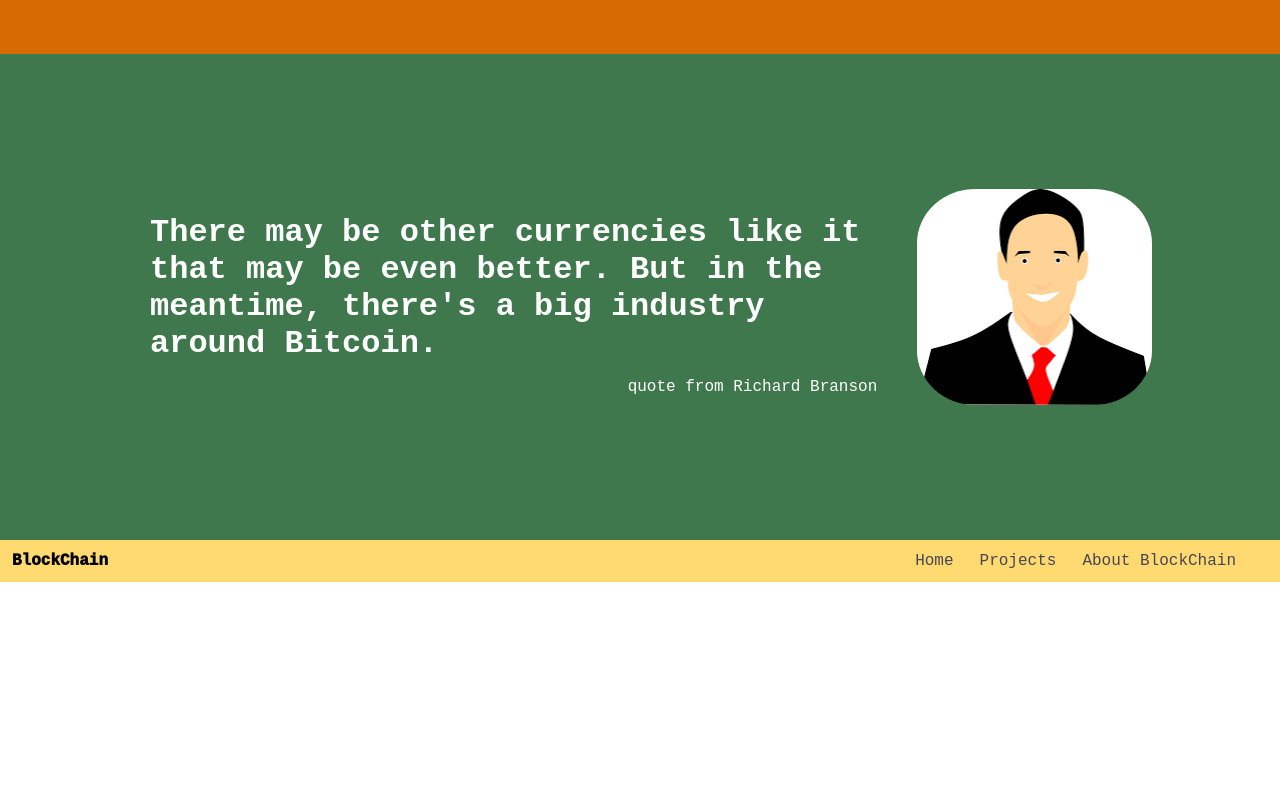
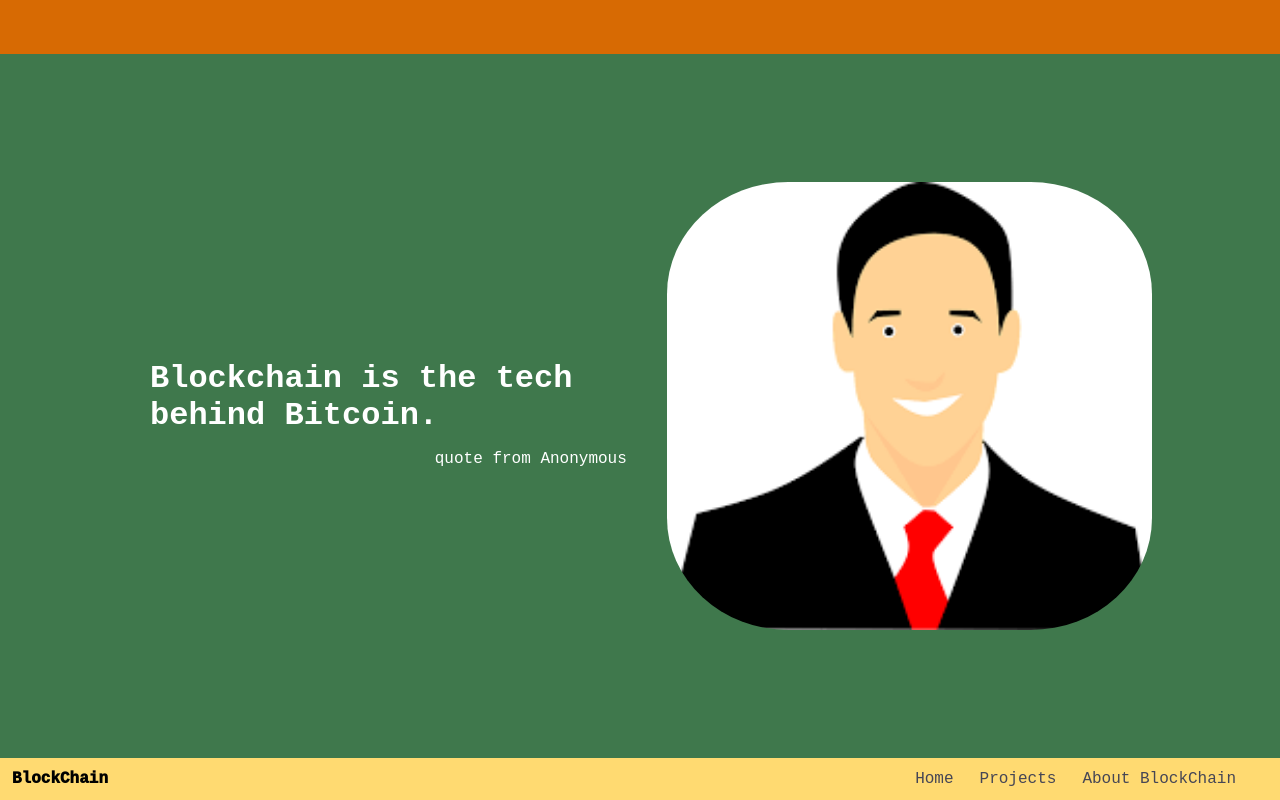
Before and after one commit to BryanHJH/odin-landing-page, a plain HTML site: page index.html in a window 1280 px wide. Shown: the part 1534-2334 px from the top of the page. Before the commit the page ends 2116 px from the top, so only its background shows below. Drawn offline with Linux system fonts and the light colour scheme.

Commit message:
Changed the quotes a bit

```diff
--- a/index.html
+++ b/index.html
@@ -105,9 +105,9 @@
     <section id="quote" class="quote">
         <figure id="quote-block" class="quote-block">
             <blockquote cite="https://www.google.com/url?sa=i&url=https%3A%2F%2Fgraciousquotes.com%2Fbitcoin-quotes%2F&psig=AOvVaw3B_tjOC5xUjCKkernXJEF-&ust=1640878088080000&source=images&cd=vfe&ved=0CAwQjhxqFwoTCJCd366pifUCFQAAAAAdAAAAABAD">
-                <p>There may be other currencies like it that may be even better. But in the meantime, there's a big industry around Bitcoin.</p>
+                <p>Blockchain is the tech behind Bitcoin.</p>
             </blockquote>
-            <figcaption>quote from Richard Branson</figcaption>
+            <figcaption>quote from Anonymous</figcaption>
         </figure>
         <img id="quote-image" class="quote-image" src="./Images/quote-person-image.png" alt="Image of someone">
     </section>
```
